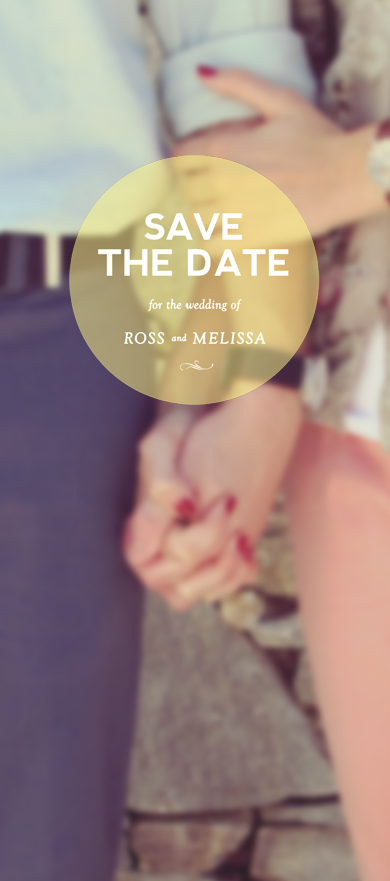
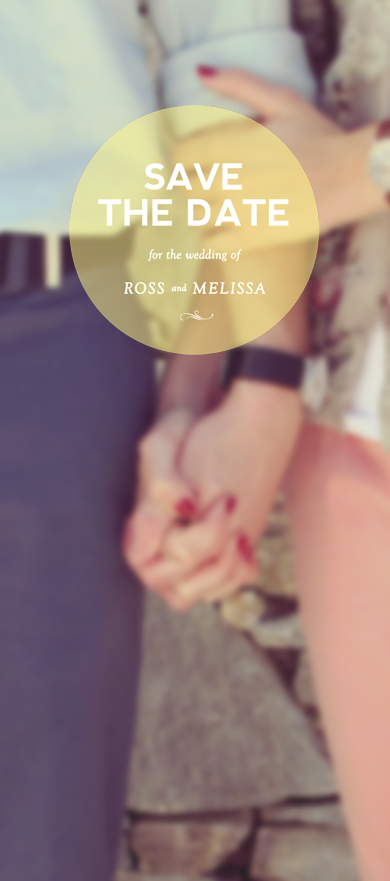
Before and after one commit to rosskucsera/hoorayrossandmelissa, a PHP site: page / in a window 390 px wide. Shown: the top 881 px of the page. Run offline with PHP 8.4, Linux system fonts and the light colour scheme; some web fonts are replaced.

Commit message:
for 1000px

```diff
--- a/site/css/styles.css
+++ b/site/css/styles.css
@@ -142,7 +142,7 @@ body{overflow-x:hidden}
 .header_wrapper{background-image: url(../images/loading_icon.gif);background-position: center 200px}
 .top_header{padding: 30px;height:490px}
 .header_right{width:100%;overflow-x: hidden;}
-.header_right .iphone_one{background-image:url(../images/save-the-date500px.png);background-repeat:no-repeat;height:500px;width:500px;z-index:0;margin-top: 50px;}
+.header_right .iphone_one{background-image:url(../images/save-the-date500px.png);background-repeat:no-repeat;height:500px;width:500px;z-index:0;}
 .inner_section{width:100%;margin-right:0;margin-left:0;padding-top:50px}
 .section_one .inner_section h2{float:none;margin-left:0;font-size:42px;text-align:center;color:#595959;font-weight:200;padding-top:40px}
 .section_one .inner_section h3{float:none;margin-left:0;font-size:20px;text-align:center;color:#595959;font-weight:200;padding-top:20px}
```
